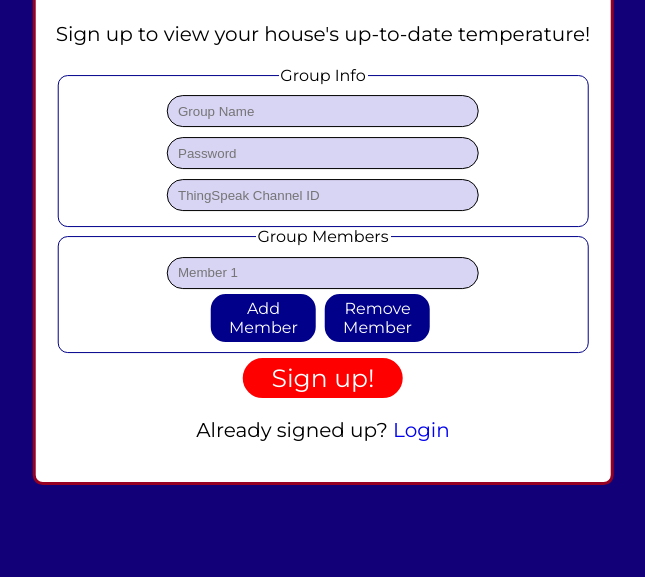
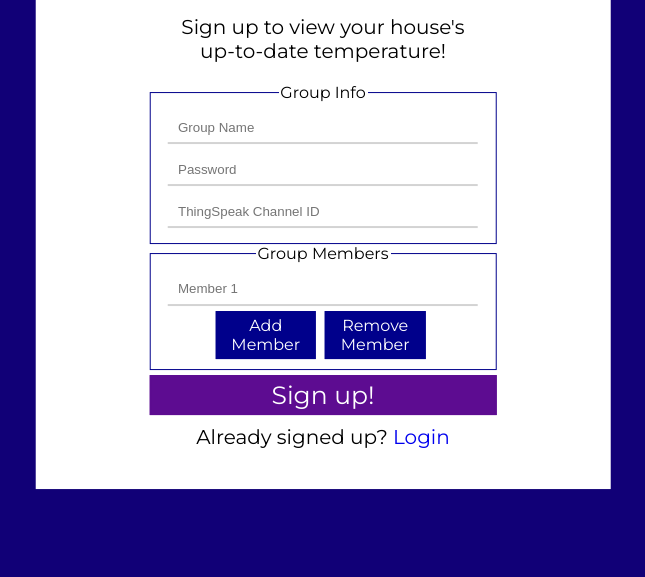
Before and after one commit to Akbar30Bill/FZain_project, a plain HTML site: page Signup2.html in a window 1280 px wide. Shown: the part 223-800 px from the top of the page, without its empty margins (317-962 px from the left). Drawn offline with Linux system fonts and the light colour scheme.

Commit message:
Re-stylized it again :)) to become more like the given template

```diff
--- a/scripts.js
+++ b/scripts.js
@@ -1,6 +1,10 @@
 let memCount = 1;
 
 function addMemberField () {
+    if (memCount == 3) {
+        alert("There can be a maximum of 3 members in a single group!");
+        return
+    }
     memCount++;
     let fs = document.getElementById("members");
     let buttons = document.getElementById("buttons");
--- a/style.css
+++ b/style.css
@@ -18,22 +18,28 @@ body {
 .main_box p {
     font-size: 20px;
 }
+
+.main_box p{
+    width: 60%;
+    margin: 0 auto;
+    margin-bottom: 20px;
+}
 .main_box {
     padding: 20px 20px 20px 20px;
     background-color: white;
-    border: #950023 solid 3px;
-    border-radius: 10px;
+    /*border-radius: 10px;*/
     text-align: center;
 }
 
 .field {
     margin: 5px 0 5px 0;
     padding: 5px 0 5px 10px;
-    border: 1px black solid;
+    border: 0;
+    border-bottom: 2px solid lightgray;
     width: 300px;
     height: 20px;
-    border-radius: 25px;
-    background-color: #d8d4f4;
+    /*border-radius: 25px;*/
+    /*background-color: #d8d4f4;*/
 
 }
 
@@ -44,9 +50,9 @@ body {
 .add-rm-btn {
     display: inline-block;
     border: 2px solid darkblue;
-    border-radius: 15px;
+    /*border-radius: 15px;*/
     background-color: darkblue;
-    width: 20%;
+    width: 30%;
     text-decoration: none;
     color: white;
     margin: 0 auto;
@@ -65,12 +71,13 @@ body {
     display: inline-block;
     margin:0 auto;
     margin-top: 5px;
+    margin-bottom: 10px;
     padding: 3px 0 3px 0;
     color: white;
-    background-color: red;
-    border: 2px solid red;
-    border-radius: 50px;
-    width: 30%;
+    background-color: #5d0c91;
+    border: 2px solid #5d0c91;
+    /*border-radius: 50px;*/
+    width: 65%;
     font-family: Montserrat;
     font-size: 25px;
     -webkit-transition-duration: 0.4s;
@@ -85,7 +92,9 @@ body {
 
 .fieldSet {
     border:solid 1px darkblue;
-    border-radius: 10px;
+    width:60%;
+    margin: 0 auto;
+   /* border-radius: 10px;*/
 
 }
 
```
